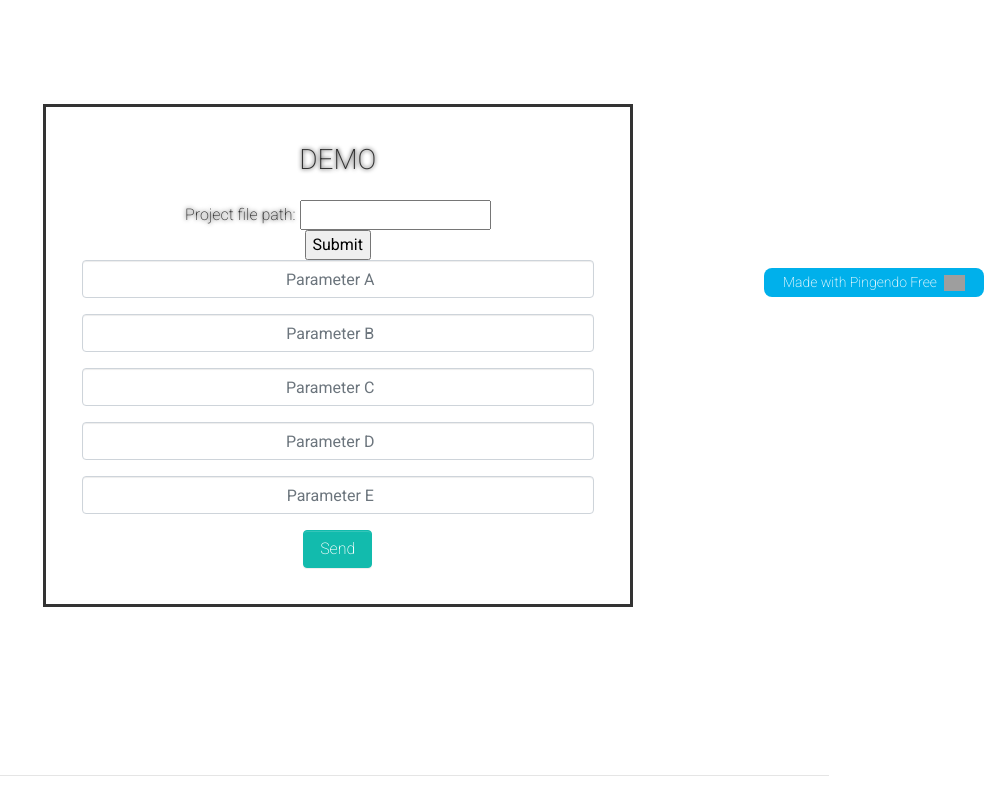
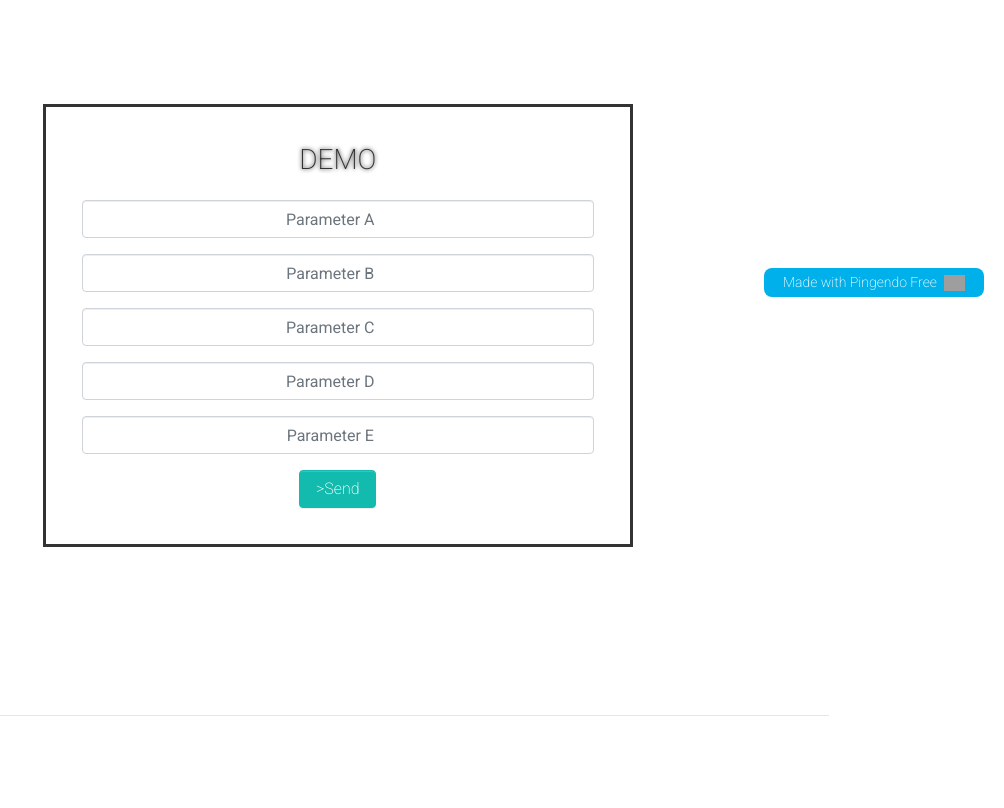
Before and after one commit to Codeissimple/Neurotoxin-web-service, a Flask app: page /demo in a window 1280 px wide. Shown: the part 483-1291 px from the top of the page, without its empty margins (276-1280 px from the left). Run offline with Flask 2, Linux system fonts and the light colour scheme; some libraries are stand-ins or nearby versions; grey boxes are pictures that could not be loaded.

Commit message:
Changed submit value in demo, fixed error in main

```diff
--- a/main.py
+++ b/main.py
@@ -12,7 +12,7 @@ def demo():
     return render_template("demo.html")
 
 @app.route('/results', methods=['POST'])
-def addRegion():
+def results():
     return (request.form['projectFilePath'])
 
 if __name__ == '__main__':
--- a/templates/demo.html
+++ b/templates/demo.html
@@ -51,8 +51,7 @@
       <div class="row text-center m-5">
         <div class="p-4 col-lg-9 col-md-6 m-0 mx-5 mr-3 mt-5" style="border-style: solid; text-shadow: black 0px 0px 4px;">
           <h3 class="mb-3">DEMO</h3>
-          <form method="post" action="https://neurotoxin.appspot.com/results.html"> Project file path: <input type="number" name="projectFilePath"><br>
-    <input type="submit" value="Submit">
+          <form method="post" action="https://neurotoxin.appspot.com/results.html">
             <div class="form-row">
               <div class="form-group col-md-12"> <input type="number" step="0.01" class="form-control text-center" id="form36" placeholder="Parameter A" required="required"> </div>
             </div>
@@ -62,7 +61,7 @@
               <div class="form-group col-md-12"> <input type="number" step="0.01" class="form-control text-center" id="form40" placeholder="Parameter D" required="required"> </div>
             </div>
             <div class="form-group"> <input type="number" step="0.01" class="form-control text-center" id="form42" placeholder="Parameter E" required="required"> </div>
-            <button type="submit" class="btn btn-primary">Send</button>
+            <button type="submit" class="btn btn-primary" input type="submit" value="Submit">>Send</button>
           </form>
         </div>
       </div>
```
